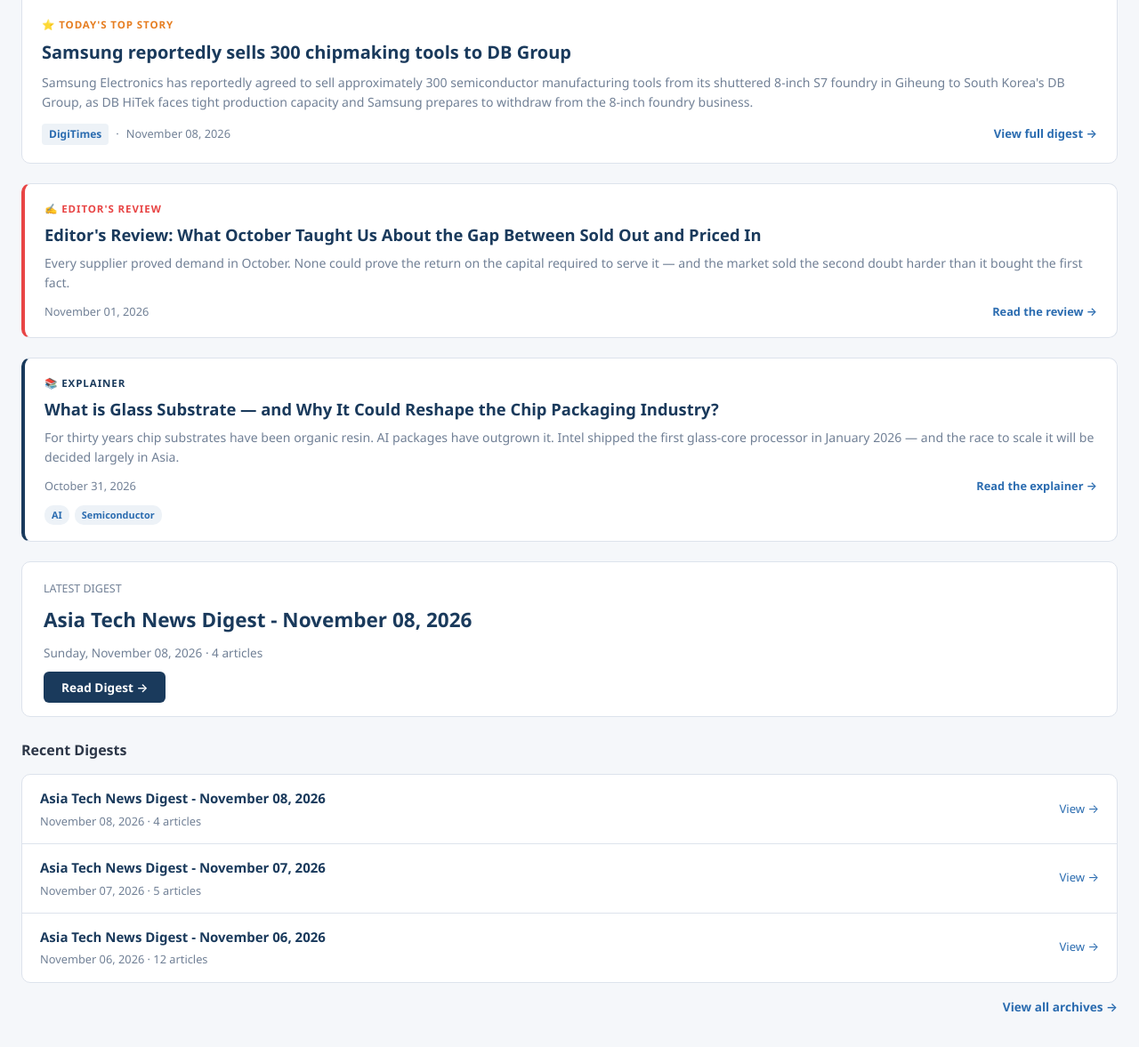
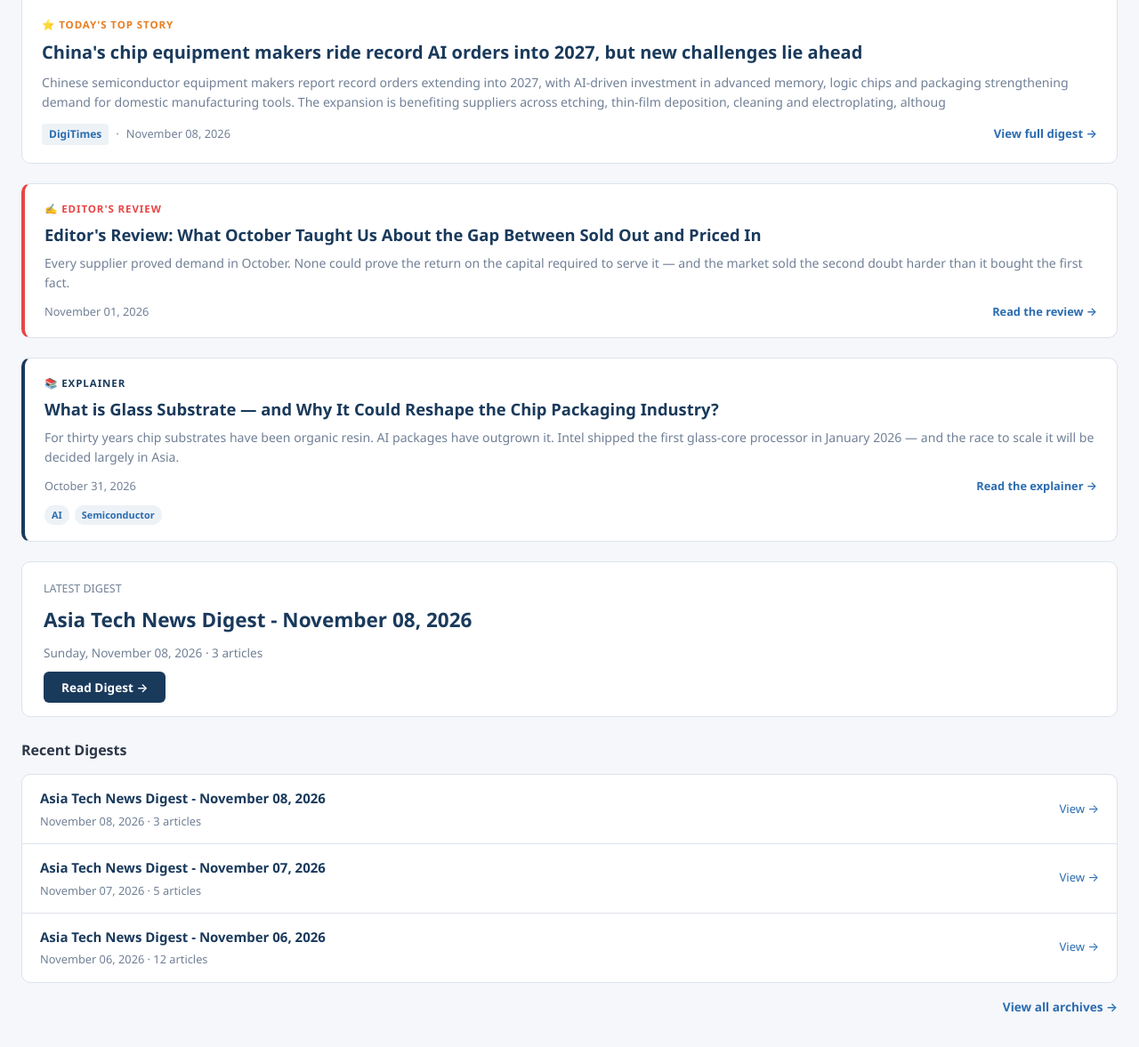
Before and after one commit to asiatechfeed/Asia-Tech-Feed, a Jekyll site: the page built from index.html, in a window 1280 px wide and 1400 px high, scrolled down 215 px. Shown: the part 215-1392 px from the top of the window at 89% size. Built offline with Jekyll 4.4.1, drawn with Linux system fonts in a browser that asks for light colours; a script that is not in the unit is left out; the list of posts is cut into pages by our own code.

Commit message:
📰 News digest 2026-11-08 (3 articles)

```diff
--- a/_data/seen_urls.json
+++ b/_data/seen_urls.json
@@ -203,5 +203,8 @@
   "b6a399f888": "2026-11-08",
   "9f2d8c6de5": "2026-11-08",
   "0b01fcff0c": "2026-11-08",
-  "77ed232a07": "2026-11-08"
+  "77ed232a07": "2026-11-08",
+  "a86dcb36f3": "2026-11-08",
+  "a6618ecd3b": "2026-11-08",
+  "671e3e6dd0": "2026-11-08"
 }
--- a/_posts/2026-11-08-asia-tech-news-digest.md
+++ b/_posts/2026-11-08-asia-tech-news-digest.md
@@ -1,16 +1,16 @@
 ---
 layout: post
 title: "Asia Tech News Digest - November 08, 2026"
-date: 2026-11-08 13:42:27 +0800
-articles_count: 4
-sources_count: 2
-sources: ["DigiTimes", "NikkeiAsia"]
+date: 2026-11-08 16:00:47 +0800
+articles_count: 3
+sources_count: 1
+sources: ["DigiTimes"]
 csv_file: /assets/data/news-2026-11-08.tsv
-featured_title: "Samsung reportedly sells 300 chipmaking tools to DB Group"
-featured_url: "https://www.digitimes.com/news/a20261106VL218/samsung-equipment-manufacturing-production-capacity-production.html"
+featured_title: "China's chip equipment makers ride record AI orders into 2027, but new challenges lie ahead"
+featured_url: "https://www.digitimes.com/news/a20261106VL211/china-ic-manufacturing-equipment-expansion-investment-2027.html"
 featured_source: "DigiTimes"
-featured_summary: "Samsung Electronics has reportedly agreed to sell approximately 300 semiconductor manufacturing tools from its shuttered 8-inch S7 foundry in Giheung to South Korea's DB Group, as DB HiTek faces tight production capacity and Samsung prepares to withdraw from the 8-inch foundry business."
-featured_image: "https://img.digitimes.com/newsshow/20261106vl218_files/2_s.jpg"
+featured_summary: "Chinese semiconductor equipment makers report record orders extending into 2027, with AI-driven investment in advanced memory, logic chips and packaging strengthening demand for domestic manufacturing tools. The expansion is benefiting suppliers across etching, thin-film deposition, cleaning and electroplating, althoug"
+featured_image: "https://img.digitimes.com/newsshow/20261106vl211_files/2_b.jpg"
 ---
 
 <table class="news-table">
@@ -28,34 +28,26 @@ featured_image: "https://img.digitimes.com/newsshow/20261106vl218_files/2_s.jpg"
 <tr>
   <td class="col-num">1</td>
   <td class="col-source"><span class="source-badge">DigiTimes</span></td>
-  <td class="col-title"><span class="article-title">Samsung reportedly sells 300 chipmaking tools to DB Group</span></td>
-  <td class="col-summary">Samsung Electronics has reportedly agreed to sell approximately 300 semiconductor manufacturing tools from its shuttered 8-inch S7 foundry in Giheung to South Korea's DB Group, as DB HiTek faces tight production capacity and Samsung prepares to withdraw from the 8-inch foundry business.</td>
-  <td class="col-tags"><span class="tag semi">Semiconductor</span><span class="tag semi">Electronics</span></td>
-  <td class="col-link"><a class="btn-link" href="https://www.digitimes.com/news/a20261106VL218/samsung-equipment-manufacturing-production-capacity-production.html" target="_blank" rel="noopener">Read</a></td>
+  <td class="col-title"><span class="article-title">China's chip equipment makers ride record AI orders into 2027, but new challenges lie ahead</span></td>
+  <td class="col-summary">Chinese semiconductor equipment makers report record orders extending into 2027, with AI-driven investment in advanced memory, logic chips and packaging strengthening demand for domestic manufacturing tools. The expansion is benefiting suppliers across etching, thin-film deposition, cleaning and electroplating, althoug</td>
+  <td class="col-tags"><span class="tag semi">Semiconductor</span><span class="tag ai">AI</span></td>
+  <td class="col-link"><a class="btn-link" href="https://www.digitimes.com/news/a20261106VL211/china-ic-manufacturing-equipment-expansion-investment-2027.html" target="_blank" rel="noopener">Read</a></td>
 </tr>
 <tr>
   <td class="col-num">2</td>
   <td class="col-source"><span class="source-badge">DigiTimes</span></td>
-  <td class="col-title"><span class="article-title">US election backlash reshapes AI data center expansion strategies</span></td>
-  <td class="col-summary">Companies at the forefront of the AI infrastructure buildout in the US are taking different approaches following the results of this week's midterm elections, which saw a nationwide backlash against data center construction. OpenAI pledged to prevent resource impacts on communities, while Nvidia is turning toward retro</td>
-  <td class="col-tags"><span class="tag ai">AI</span></td>
-  <td class="col-link"><a class="btn-link" href="https://www.digitimes.com/news/a20261106VL213/data-center-infrastructure-nvidia-openai-data.html" target="_blank" rel="noopener">Read</a></td>
+  <td class="col-title"><span class="article-title">Samsung speeds P5 Fab 2 construction as memory chip shortage looks to last through 2028</span></td>
+  <td class="col-summary">Samsung Electronics plans to begin structural work at its P5 Fab 2 facility in Pyeongtaek, South Korea, in January 2027, accelerating its memory capacity expansion as chip shortages are expected to persist through 2028, DealSite reported.</td>
+  <td class="col-tags"><span class="tag semi">Electronics</span><span class="tag semi">Semiconductor</span></td>
+  <td class="col-link"><a class="btn-link" href="https://www.digitimes.com/news/a20261105VL231/samsung-2028-2027-equipment-production.html" target="_blank" rel="noopener">Read</a></td>
 </tr>
 <tr>
   <td class="col-num">3</td>
   <td class="col-source"><span class="source-badge">DigiTimes</span></td>
-  <td class="col-title"><span class="article-title">Huawei, Alibaba among 20 Chinese tech firms confronting AI agent security, algorithmic exploitation</span></td>
-  <td class="col-summary">The 2026 World Internet Conference Wuzhen Summit, which opened on November 4, brought AI agent governance into focus, with leading Chinese technology companies seeking common standards to address cybersecurity risks and potential misuse.</td>
-  <td class="col-tags"><span class="tag ai">AI</span></td>
-  <td class="col-link"><a class="btn-link" href="https://www.digitimes.com/news/a20261106PD230/2026-internet-security-huawei-alibaba.html" target="_blank" rel="noopener">Read</a></td>
-</tr>
-<tr>
-  <td class="col-num">4</td>
-  <td class="col-source"><span class="source-badge">NikkeiAsia</span></td>
-  <td class="col-title"><span class="article-title">What the Democratic sweep means for Trump's tariffs and AI</span></td>
-  <td class="col-summary">What the Democratic sweep means for Trump's tariffs and AI</td>
-  <td class="col-tags"><span class="tag ai">AI</span></td>
-  <td class="col-link"><a class="btn-link" href="https://asia.nikkei.com/video/what-the-democratic-sweep-means-for-trump-s-tariffs-and-ai" target="_blank" rel="noopener">Read</a></td>
+  <td class="col-title"><span class="article-title">Taiwan-UK tech ties could support Europe's chip autonomy drive</span></td>
+  <td class="col-summary">Taiwan and the UK are deepening technology ties as supply-chain restructuring and industrial security reshape semiconductor strategy. A new bilateral arrangement covers semiconductors, space, communications, net zero, and AI standards, while cooperation could link British research strengths with Taiwan's manufacturing </td>
+  <td class="col-tags"><span class="tag semi">Semiconductor</span><span class="tag ai">AI</span></td>
+  <td class="col-link"><a class="btn-link" href="https://www.digitimes.com/news/a20261106PD220/technology-uk-taiwan-industrial-development.html" target="_blank" rel="noopener">Read</a></td>
 </tr>
 </tbody>
 </table>
```
Also changed, not shown: _digest_meta.json (+10 -16 lines), assets/data/news-2026-11-08.tsv (+3 -4 lines), assets/data/search-index.json.
